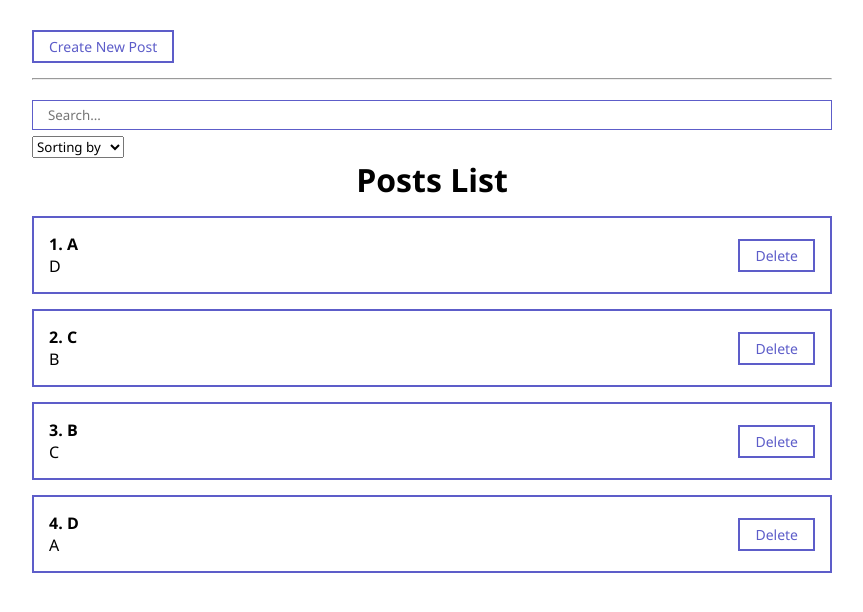
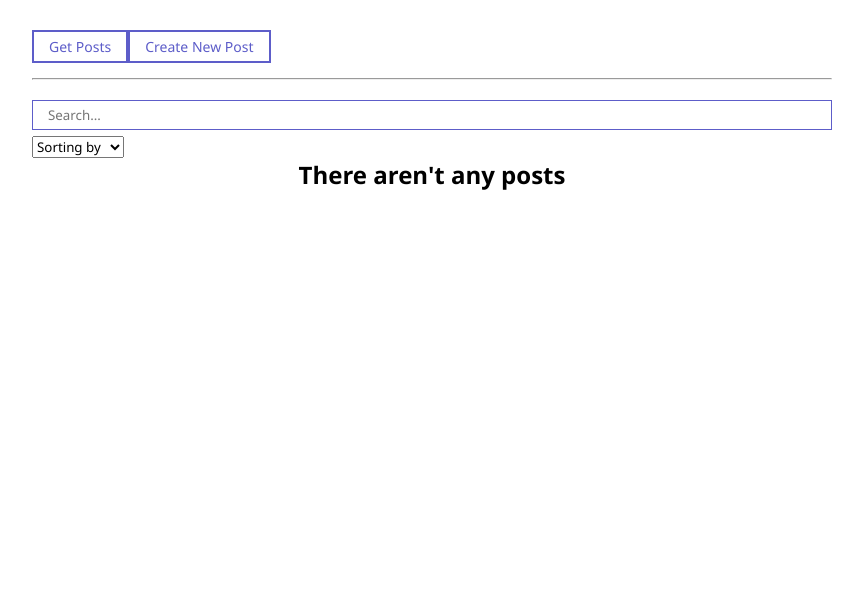
Before and after one commit to MikitaCat/React_Repeat, a React (Create React App) app: page / in a window 1280 px wide. Shown: the top 612 px of the page, without its empty margins (208-1071 px from the left). Built offline with nearby package versions, Linux system fonts and the light colour scheme; the HTML template or start-up script is replaced by a standard one.

Commit message:
Implemented loading posts from a fake server using async function and axios lib. Now if you click on the button, the posts will be displayed on the page

```diff
--- a/package.json
+++ b/package.json
@@ -6,6 +6,7 @@
     "@testing-library/jest-dom": "^5.16.1",
     "@testing-library/react": "^11.2.7",
     "@testing-library/user-event": "^12.8.3",
+    "axios": "^0.24.0",
     "react": "^17.0.2",
     "react-dom": "^17.0.2",
     "react-scripts": "4.0.3",
--- a/src/App.js
+++ b/src/App.js
@@ -1,3 +1,4 @@
+import axios from 'axios';
 import React from 'react';
 import { useState, useMemo } from 'react';
 import '../src/styles/App.css';
@@ -9,19 +10,18 @@
 import { usePosts } from './hooks/usePosts';
 
 function App() {
-  const [posts, setPosts] = useState([
-    { id: 1, title: 'A', body: 'D' },
-    { id: 2, title: 'C', body: 'B' },
-    { id: 3, title: 'B', body: 'C' },
-    { id: 4, title: 'D', body: 'A' },
-  ]);
-
   //React Hooks
+  const [posts, setPosts] = useState([]);
   const [filter, setFilter] = useState({ sort: '', query: '' });
   const [modal, setModal] = useState(false);
-
   //User Hooks
   const sortedAndSearchedPosts = usePosts(posts, filter.sort, filter.query);
+
+  async function fetchPosts() {
+    const response = await axios.get('https://jsonplaceholder.typicode.com/posts');
+    console.log(response.data);
+    setPosts(response.data);
+  }
 
   const createPost = (newPost) => {
     setPosts([newPost, ...posts]);
@@ -38,6 +38,7 @@
 
   return (
     <div className="App">
+      <MyButton onClick={fetchPosts}>Get Posts</MyButton>
       <MyButton onClick={() => setModal(true)} style={{ marginTop: '30px' }}>
         Create New Post
       </MyButton>
```
Also changed, not shown: 1 other file (tests, documents, lock files or other folders).
